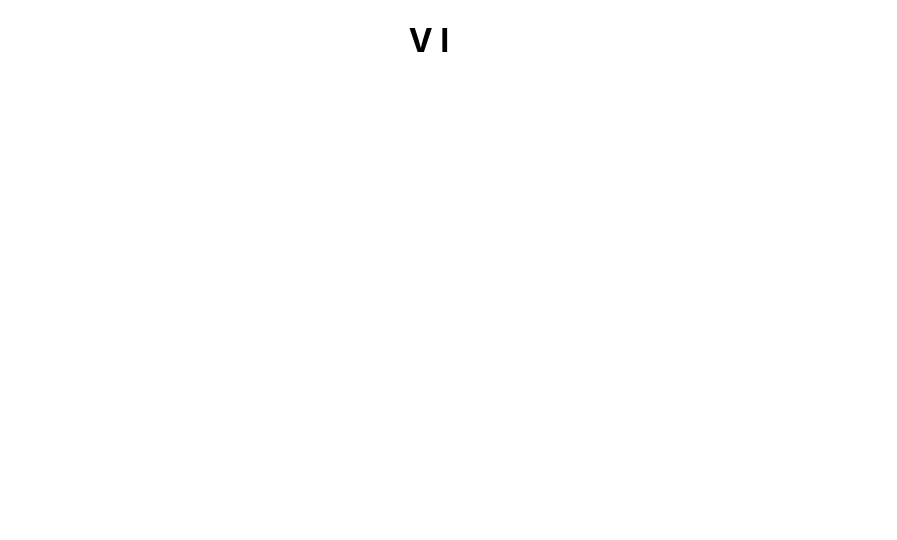
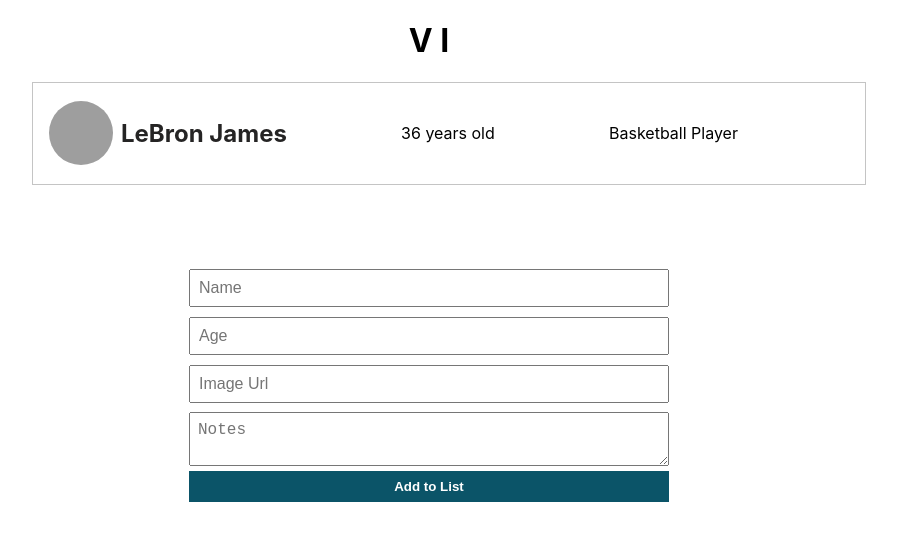
Before and after one commit to akshajmody/react-template, a React app: page / in a window 1280 px wide. Shown: the top 540 px of the page, without its empty margins (211-1108 px from the left). Built offline with nearby package versions, Linux system fonts and the light colour scheme; grey boxes are pictures that could not be loaded.

Commit message:
add list and add to list functionality

```diff
--- a/src/App.tsx
+++ b/src/App.tsx
@@ -1,17 +1,19 @@
 import React, { useState } from 'react';
 import './App.css';
+import AddToList from './components/AddToList';
+import List from './components/List';
 
-interface IState {
-  people: {
-    name: string;
-    age: number;
-    url: string;
-    note?: string;
-  }[];
-}
+import { IState } from './types/People';
 
 function App() {
-  const [people, setPeople] = useState<IState['people']>([]);
+  const [people, setPeople] = useState<IState['people']>([
+    {
+      name: 'LeBron James',
+      url: 'https://cdn.nba.com/headshots/nba/latest/1040x760/2544.png',
+      age: 36,
+      note: 'Basketball Player',
+    },
+  ]);
 
   people.map((person) => {
     person.age;
@@ -20,6 +22,8 @@
   return (
     <div className="App">
       <h1>V I </h1>
+      <List people={people} />
+      <AddToList people={people} setPeople={setPeople} />
     </div>
   );
 }
--- /dev/null
+++ b/src/components/AddToList.tsx
@@ -0,0 +1,65 @@
+import React, { useState } from 'react';
+import { IState as Props } from '../types/People';
+
+interface IProps {
+  people: Props['people'];
+  setPeople: React.Dispatch<React.SetStateAction<Props['people']>>;
+}
+
+const AddToList: React.FC<IProps> = () => {
+  const [input, setInput] = useState({
+    name: '',
+    age: '',
+    img: '',
+    note: '',
+  });
+
+  const handleChange = (
+    e: React.ChangeEvent<HTMLInputElement | HTMLTextAreaElement>
+  ): void => {
+    setInput({ ...input, [e.target.name]: e.target.value });
+  };
+
+  const handleClick = (): void => {};
+
+  return (
+    <div className="AddToList">
+      <input
+        type="text"
+        placeholder="Name"
+        className="AddToList-input"
+        value={input.name}
+        onChange={handleChange}
+        name="name"
+      />
+      <input
+        type="text"
+        placeholder="Age"
+        className="AddToList-input"
+        value={input.age}
+        onChange={handleChange}
+        name="age"
+      />
+      <input
+        type="text"
+        placeholder="Image Url"
+        className="AddToList-input"
+        value={input.img}
+        onChange={handleChange}
+        name="img"
+      />
+      <textarea
+        placeholder="Notes"
+        className="AddToList-input"
+        value={input.note}
+        onChange={handleChange}
+        name="note"
+      />
+      <button className="AddToList-btn" onClick={handleClick}>
+        Add to List
+      </button>
+    </div>
+  );
+};
+
+export default AddToList;
--- /dev/null
+++ b/src/components/List.tsx
@@ -0,0 +1,23 @@
+import React from 'react';
+import { IState as IProps } from '../types/People';
+
+const List: React.FC<IProps> = ({ people }) => {
+  const renderList = (): JSX.Element[] => {
+    return people.map((person) => {
+      return (
+        <li className="List">
+          <div className="List-header">
+            <img className="List-img" src={person.url} />
+            <h2>{person.name}</h2>
+          </div>
+          <p>{person.age} years old</p>
+          <p className="List-note">{person.note}</p>
+        </li>
+      );
+    });
+  };
+
+  return <ul>{renderList()}</ul>;
+};
+
+export default List;
--- /dev/null
+++ b/src/types/People.ts
@@ -0,0 +1,8 @@
+export interface IState {
+  people: {
+    name: string;
+    age: number;
+    url: string;
+    note?: string;
+  }[];
+}
```
